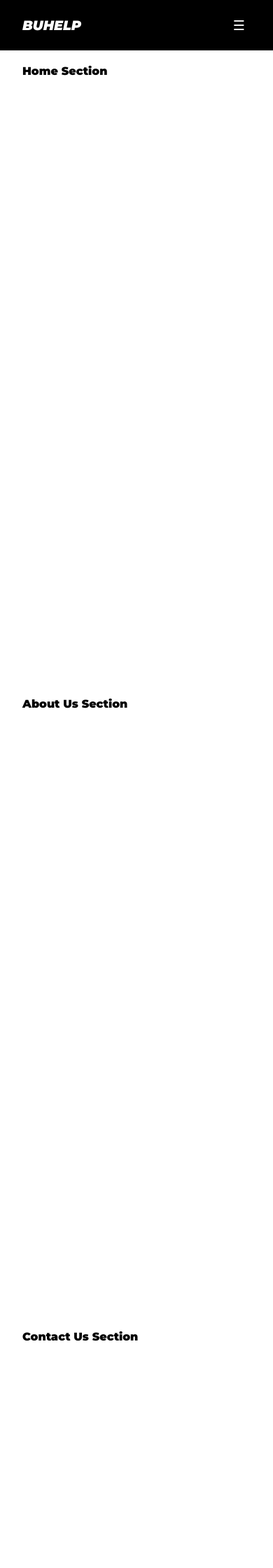
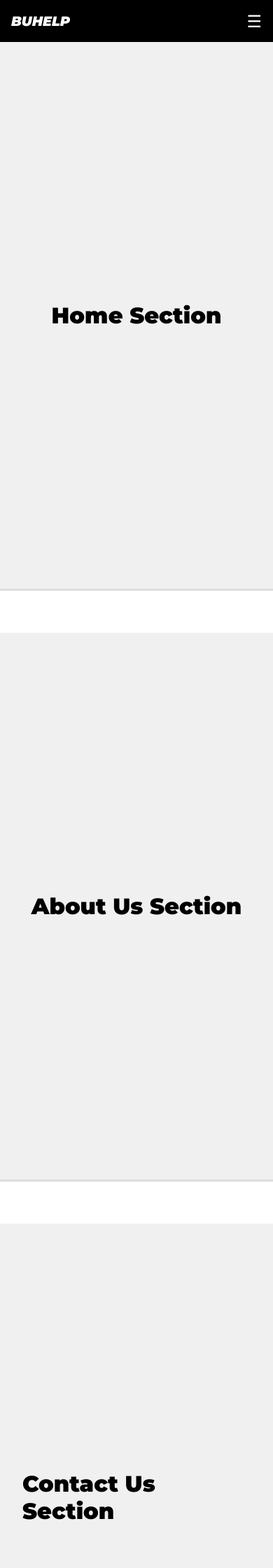
Before and after one commit to Princegaming9026/sagar, a PHP site: page / in a window 390 px wide. Shown: the top 2240 px of the page at 70% size. Run offline with PHP 8.4, Linux system fonts and the light colour scheme.

Commit message:
Update styles.css

```diff
--- a/styles.css
+++ b/styles.css
@@ -12,6 +12,7 @@
     position: fixed;
     top: 0;
     width: 100%;
+    height: 60px;
     display: flex;
     justify-content: space-between;
     align-items: center;
@@ -26,41 +27,46 @@
     font-weight: 900;
     font-style: italic;
     animation: slideIn 1s ease-out;
+    flex-shrink: 0;
 }
 
 .nav-links {
     display: flex;
     gap: 2rem;
+    align-items: center;
 }
 
 .nav-item {
     color: white;
     text-decoration: none;
-    padding: 0.5rem 1rem;
+    padding: 0.5rem 1.5rem;
     border-radius: 25px;
     transition: all 0.3s ease;
     background-color: transparent;
+    border: 2px solid yellow;
 }
 
 .nav-item:first-child {
     color: yellow;
+    border-color: yellow;
 }
 
 .nav-item:hover {
     background-color: blue !important;
     color: white;
+    transform: scale(1.05);
 }
 
 .hamburger-menu {
     display: none;
     position: relative;
+    cursor: pointer;
+    z-index: 1001;
 }
 
 .hamburger-icon {
     color: white;
-    font-size: 1.5rem;
-    cursor: pointer;
-    padding: 0.5rem;
+    font-size: 1.8rem;
     transition: transform 0.3s ease;
 }
 
@@ -70,28 +76,31 @@
     right: 0;
     top: 100%;
     background-color: black;
-    min-width: 160px;
-    box-shadow: 0px 8px 16px 0px rgba(0,0,0,0.2);
-    z-index: 1;
+    min-width: 200px;
+    border-radius: 10px;
+    overflow: hidden;
+    box-shadow: 0 8px 16px rgba(0,0,0,0.3);
 }
 
 .dropdown-content a {
     color: white;
-    padding: 12px 16px;
+    padding: 15px 20px;
     text-decoration: none;
     display: block;
-    transition: background-color 0.3s ease;
+    transition: all 0.3s ease;
+    border-bottom: 1px solid #333;
 }
 
 .dropdown-content a:hover {
     background-color: blue;
+    padding-left: 25px;
 }
 
-.hamburger-menu:hover .dropdown-content,
-.hamburger-menu:focus-within .dropdown-content {
+.hamburger-menu:hover .dropdown-content {
     display: block;
 }
 
+/* Responsive Design */
 @media (max-width: 768px) {
     .nav-links {
         display: none;
@@ -99,27 +108,39 @@
 
     .hamburger-menu {
         display: block;
+        order: 2;
     }
 
     .nav-links.active {
         display: flex;
         flex-direction: column;
         position: absolute;
-        top: 100%;
+        top: 60px;
         left: 0;
         right: 0;
         background-color: black;
         padding: 1rem;
+        gap: 1rem;
+    }
+
+    .nav-item {
+        width: 100%;
+        text-align: center;
+        border-radius: 30px;
     }
 }
 
 @media (max-width: 480px) {
+    .header {
+        padding: 1rem;
+    }
+
     .logo {
         font-size: 1.2rem;
     }
 
     .hamburger-icon {
-        font-size: 1.2rem;
+        font-size: 1.5rem;
     }
 }
 
@@ -135,7 +156,13 @@
 }
 
 section {
-    height: 100vh;
-    padding: 2rem;
+    height: calc(100vh - 60px);
+    padding: 4rem 2rem;
     margin-top: 60px;
+    font-size: 2rem;
+    display: flex;
+    align-items: center;
+    justify-content: center;
+    background-color: #f0f0f0;
+    border-bottom: 3px solid #ddd;
 }
```
